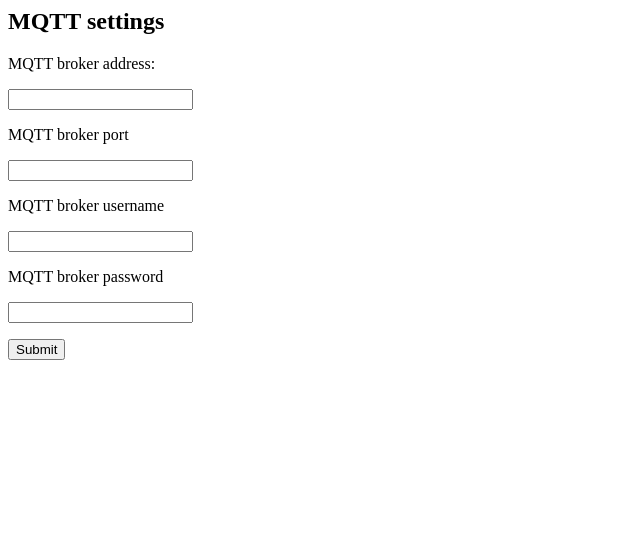
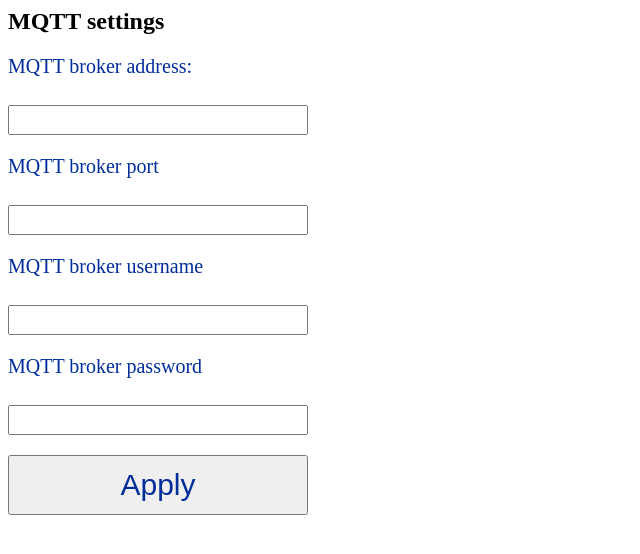
Before and after one commit to IAlmostDeveloper/remote-control-esp, a plain HTML site: page WemosRemote/data/mqtt.html in a window 1280 px wide. Shown: the whole page, without its empty margins (0-640 px from the left). Drawn offline with Linux system fonts and the light colour scheme.

Commit message:
added styles

```diff
--- a/WemosRemote/data/mqtt.html
+++ b/WemosRemote/data/mqtt.html
@@ -1,9 +1,25 @@
 <html>
+	<style type="text/css">
+		.mybtn{
+			width:300px;
+			height:60px;
+			font-size: 30px;
+			margin-left: auto;
+			margin-right: auto;
+			color: rgb(0, 45, 156);
+		}
+		p{
+			width:300px;height:30px;font-size: 20px; color: rgb(0, 45, 156);
+		}
+		input{
+			width:300px;height:30px;font-size: 20px;margin-left: auto; margin-right: auto; color: rgb(0, 45, 156);
+		}
+	</style>
 	<body>
 		<h2>MQTT settings</h2>
 		<form action="submit/mqtt" method="POST">
 			<p>MQTT broker address: </p>
-			<input type="text" name="address">
+			<input class="myinput" type="text" name="address" >
 			<br>
 			<p>MQTT broker port</p>
 			<input type="text" name="port">
@@ -12,9 +28,9 @@
 			<input type="text" name="username">
 			<br>
 			<p>MQTT broker password</p>
-			<input type="text" name="password">
+			<input type="password" name="password">
 			<br>
-			<p><input type="submit"></p>
+			<p><input class="mybtn" type="submit" value="Apply"></p>
  		</form>
 	</body>
 </html>
--- /dev/null
+++ b/WemosRemote/data/style.css
@@ -0,0 +1,6 @@
+.myinput{
+	width:300px;
+	height:30px;
+	font-size: 20px;
+	margin-left: auto; margin-right: auto; color: rgb(0, 45, 156);
+}
```
Also changed, not shown: WemosRemote/data/index.html (+12 -2 lines), WemosRemote/data/submit.html (+12 -2 lines), WemosRemote/data/wifi.html (+18 -2 lines).
